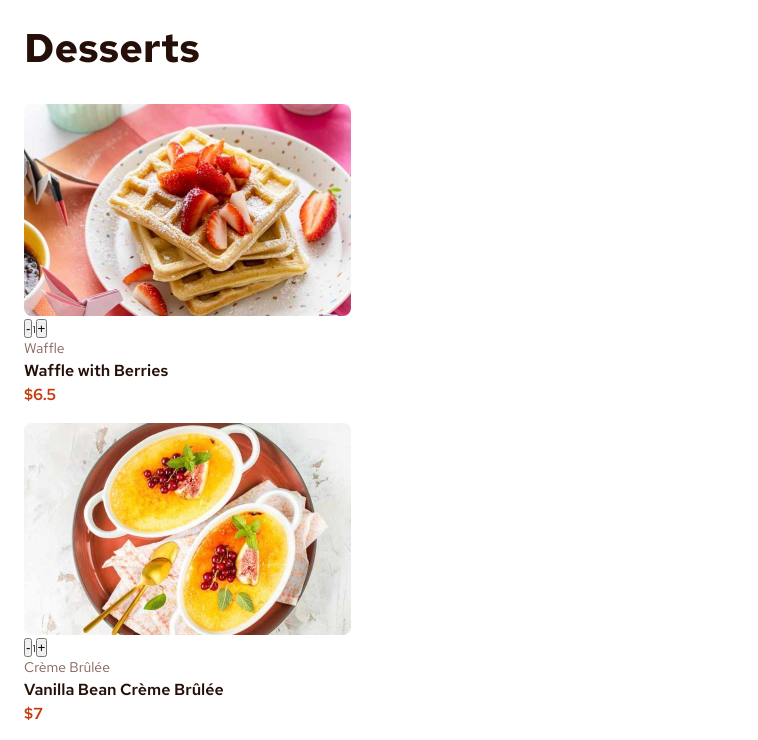
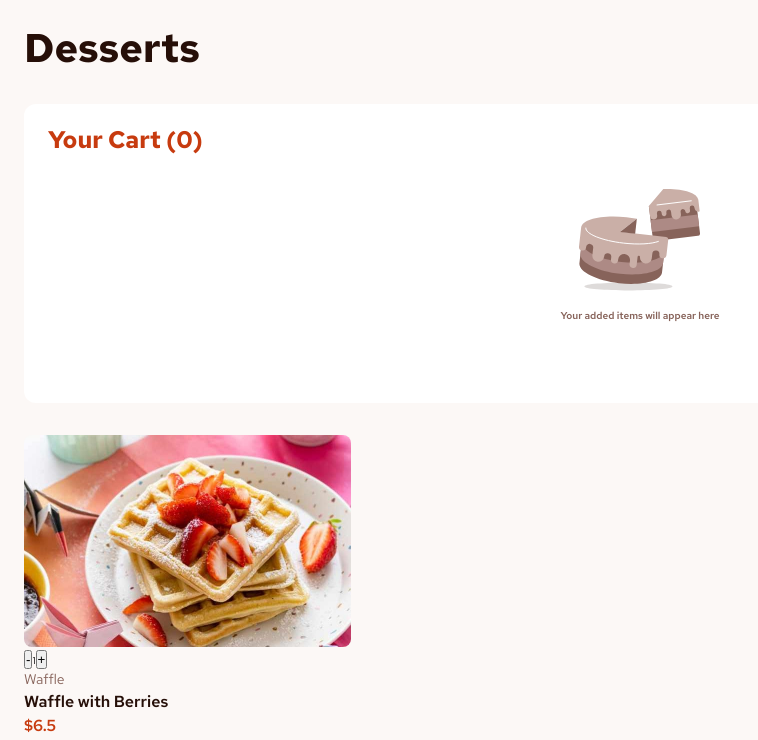
Before and after one commit to raulgaliciab/product-list-cart, a React (Vite) app: page / in a window 1280 px wide. Shown: the top 740 px of the page, without its empty margins (0-758 px from the left). Built offline with nearby package versions, Linux system fonts and the light colour scheme.

Commit message:
Cart empty structure and styles

```diff
--- a/src/Components/App.jsx
+++ b/src/Components/App.jsx
@@ -1,5 +1,6 @@
 /* eslint-disable react/jsx-key */
 import data from '../assets/data.json';
+import { Cart } from './Cart';
 import { ProductItem } from './ProductItem';
 
 export const App = () => {
@@ -8,6 +9,8 @@ export const App = () => {
   return (
     <main>
       <h1>Desserts</h1>
+
+      <Cart />
 
       {
         data.map( item => (
--- /dev/null
+++ b/src/Components/Cart.jsx
@@ -0,0 +1,11 @@
+export const Cart = () => {
+  return (
+    <section className="cart">
+      <h2>Your Cart (0)</h2>
+      <figure>
+        <img src="src/assets/images/illustration-empty-cart.svg" alt="Empty cart" />
+        <figcaption>Your added items will appear here</figcaption>
+      </figure>
+    </section>
+  )
+}
--- a/src/styles/index.css
+++ b/src/styles/index.css
@@ -26,6 +26,7 @@ html {
 
 main {
   padding: 2.4rem;
+  background-color: var(--rose-50);
 }
 
 h1 {
@@ -72,3 +73,36 @@ h1 {
   letter-spacing: 0;
   color: var(--main-red);
 }
+
+/* Cart */
+
+.cart {
+  height: 29.9rem;
+  padding: 2.4rem;
+  margin-bottom: 3.2rem;
+  background-color: var(--main-white);
+  border-radius: 12px;
+}
+
+.cart h2 {
+  margin-bottom: 2.4rem;
+  font-size: 2.4rem;
+  font-weight: bold;
+  line-height: 100%;
+  letter-spacing: 0;
+  color: var(--main-red);
+}
+
+.cart figure {
+  height: 100%;
+  justify-self: center;
+  justify-items: center;
+}
+
+.cart figure figcaption {
+  font: 1.4rem;
+  font-weight: 600;
+  line-height: 180%;
+  letter-spacing: 0;
+  color: var(--rose-500);
+}
```
